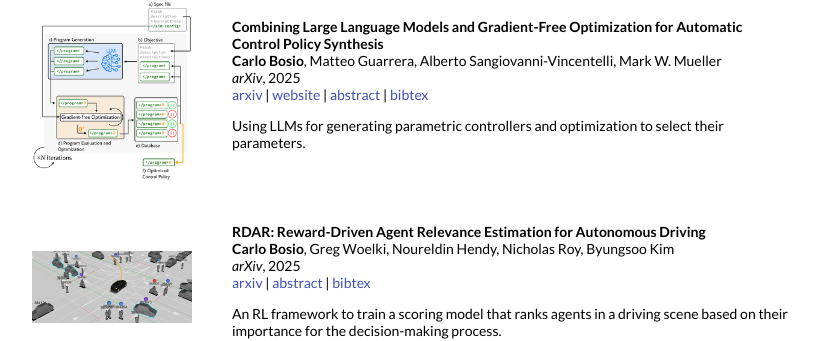
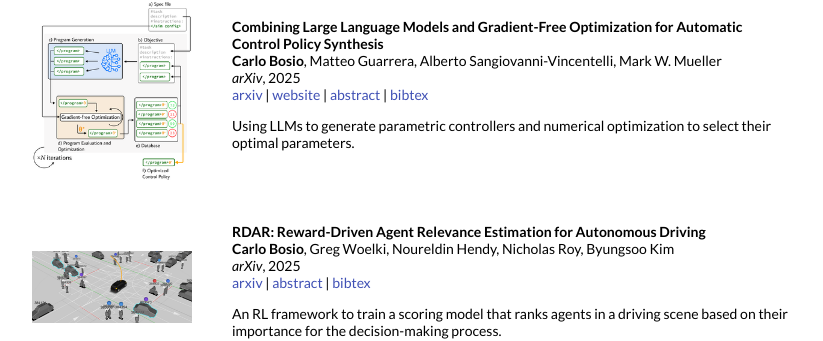
Before and after one commit to carlobosio/carlobosio.github.io, a Jekyll site: the page built from _posts/2025-10-1-colmo.markdown, in a window 1280 px wide. Shown: the part 778-1119 px from the top of the page, without its empty margins (228-1051 px from the left). Built offline with Jekyll 4.4.1, drawn with Linux system fonts in a browser that asks for light colours.

Commit message:
colmo tldr

```diff
--- a/_posts/2025-10-1-colmo.markdown
+++ b/_posts/2025-10-1-colmo.markdown
@@ -19,4 +19,4 @@ bibtex: |
   }
 id: "paper-colmo"
 ---
-Using LLMs for generating parametric controllers and optimization to select their parameters.
+Using LLMs to generate parametric controllers and numerical optimization to select their optimal parameters.
```
